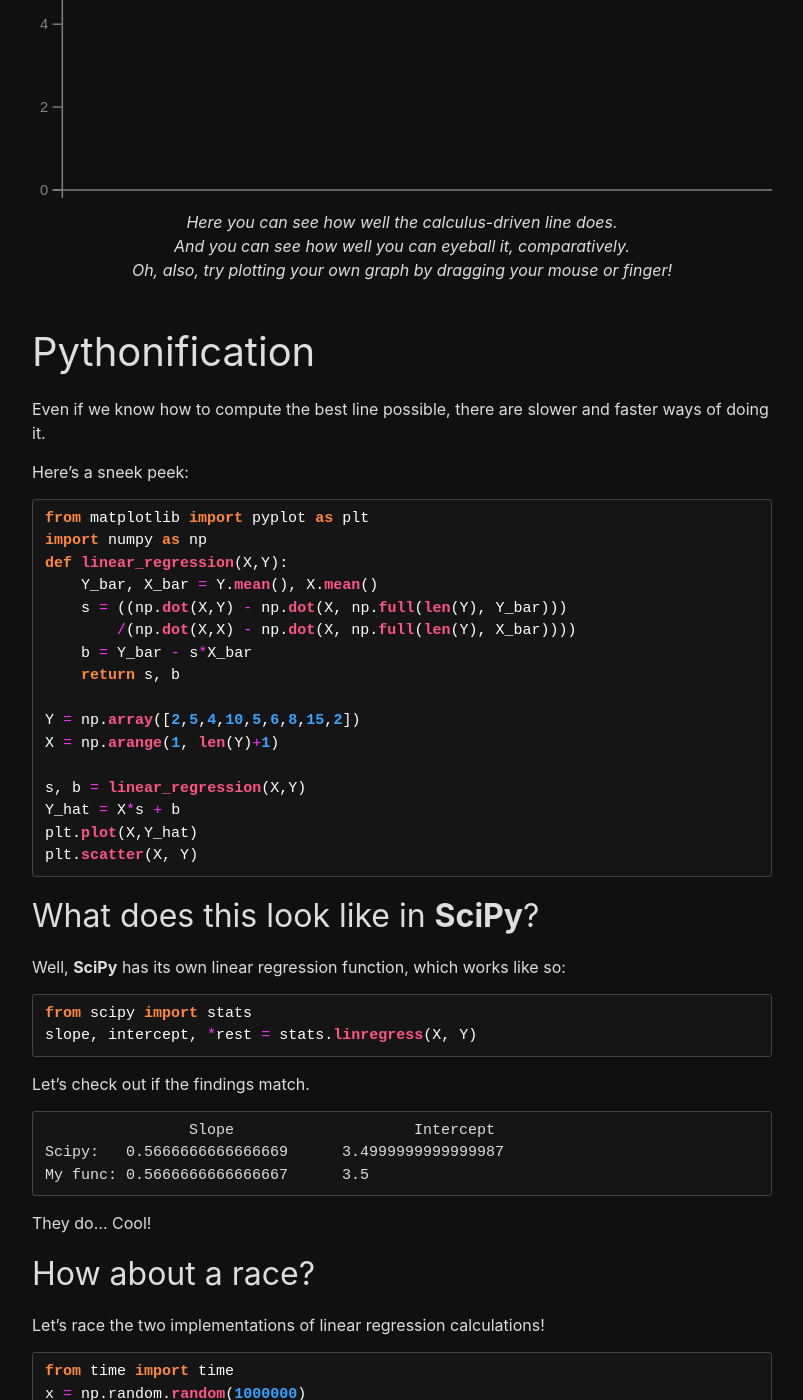
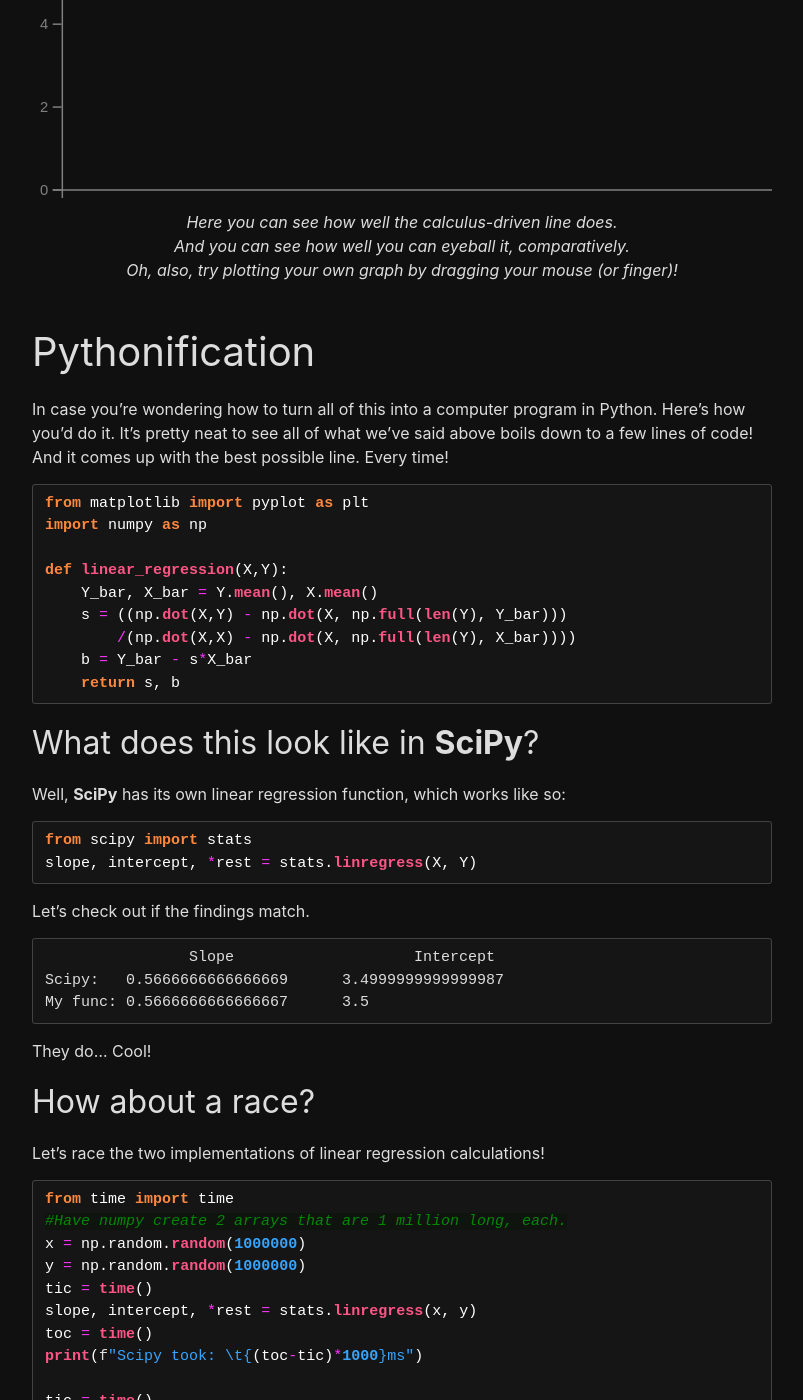
Before and after one commit to DoganCK/em, a Jekyll site: the page built from _posts/2020-7-21-linear-regression.md, in a window 1280 px wide and 1400 px high, scrolled down 6869 px. Shown: the whole window, without its empty margins (238-1041 px from the left). Built offline with Jekyll 4.4.1, drawn with Linux system fonts in a browser that asks for light colours; formulas are drawn with MathJax 3; some of the changed text lies outside the part shown.

Commit message:
fixed firefox bug

````diff
--- a/_posts/2020-7-21-linear-regression.md
+++ b/_posts/2020-7-21-linear-regression.md
@@ -77,7 +77,7 @@
 
 <div id="linregress1"></div>
 <script src="/assets/js/linregress1.js"></script>
-<div align=center><i>The left-hand handle modifies the intercept, the right-hand one modifies the slope.</i></div>
+<div align="center"><i>The left-hand handle modifies the intercept, the right-hand one modifies the slope.</i></div>
 
 # Finding the Best Fit
 
@@ -179,30 +179,22 @@
 <div id="linregress2"></div>
 <script src="/assets/js/linregress2.js"></script>
 <div align="center"><i>Here you can see how well the calculus-driven line does.<br>And you can see how well you can eyeball it, comparatively.<br>
-Oh, also, try plotting your own graph by dragging your mouse or finger!</i></div>
+Oh, also, try plotting your own graph by dragging your mouse (or finger)!</i></div>
 
 
 # Pythonification
-Even if we know how to compute the best line possible, there are slower and faster ways of doing it.
+In case you're wondering how to turn all of this into a computer program in Python. Here's how you'd do it. It's pretty neat to see all of what we've said above boils down to a few lines of code! And it comes up with the best possible line. Every time!
 
-Here's a sneek peek:
 ```python
 from matplotlib import pyplot as plt
 import numpy as np
+
 def linear_regression(X,Y):
     Y_bar, X_bar = Y.mean(), X.mean()
     s = ((np.dot(X,Y) - np.dot(X, np.full(len(Y), Y_bar)))
         /(np.dot(X,X) - np.dot(X, np.full(len(Y), X_bar))))
     b = Y_bar - s*X_bar
     return s, b
-
-Y = np.array([2,5,4,10,5,6,8,15,2])
-X = np.arange(1, len(Y)+1)
-
-s, b = linear_regression(X,Y)
-Y_hat = X*s + b
-plt.plot(X,Y_hat)
-plt.scatter(X, Y)
 ```
 
 ## What does this look like in **SciPy**?
@@ -219,10 +211,12 @@
 My func: 0.5666666666666667 	 3.5
 ```
 They do... Cool!
+
 ## How about a race?
 Let's race the two implementations of linear regression calculations!
 ```python
 from time import time
+#Have numpy create 2 arrays that are 1 million long, each.
 x = np.random.random(1000000)
 y = np.random.random(1000000)
 tic = time()
--- a/_sass/elusive/_svg.scss
+++ b/_sass/elusive/_svg.scss
@@ -40,7 +40,6 @@
     stroke: #a9db33;
     stroke-width: 0.15em;
     fill: #d0ff61;
-    r: 6;
   }
   .draggable_button:hover {
     stroke: #e2ff9e;
--- a/assets/js/linregress1.js
+++ b/assets/js/linregress1.js
@@ -199,12 +199,14 @@
 var userLineVerticalDragger = svg.append("circle")
   .attr("transform", "translate(" + 0 + "," + height/2 + ")")
   .attr("class", "draggable_button")
+  .attr("r", "6")
   .call(lineDrag);
 
 var userLineRotator = svg.append("circle")
   .attr("transform", "translate(" + width*.95 + "," + height/2 + ")")
   .attr("class", "draggable_button")
   .attr("id", "user_line_r")
+  .attr("r", "6")
   .call(lineRotate);
 
 
--- a/assets/js/linregress2.js
+++ b/assets/js/linregress2.js
@@ -263,12 +263,14 @@
 var userLineVerticalDragger = svg.append("circle")
   .attr("transform", "translate(" + 0 + "," + height/2 + ")")
   .attr("class", "draggable_button")
+  .attr("r", "6")
   .call(lineDrag);
 
 var userLineRotator = svg.append("circle")
   .attr("transform", "translate(" + width*.95 + "," + height/2 + ")")
   .attr("class", "draggable_button")
   .attr("id", "user_line_r")
+  .attr("r", "6")
   .call(lineRotate);
 
 
````
Also changed, not shown: other parts of _posts/2020-7-21-linear-regression.md (+1 -1 lines).
